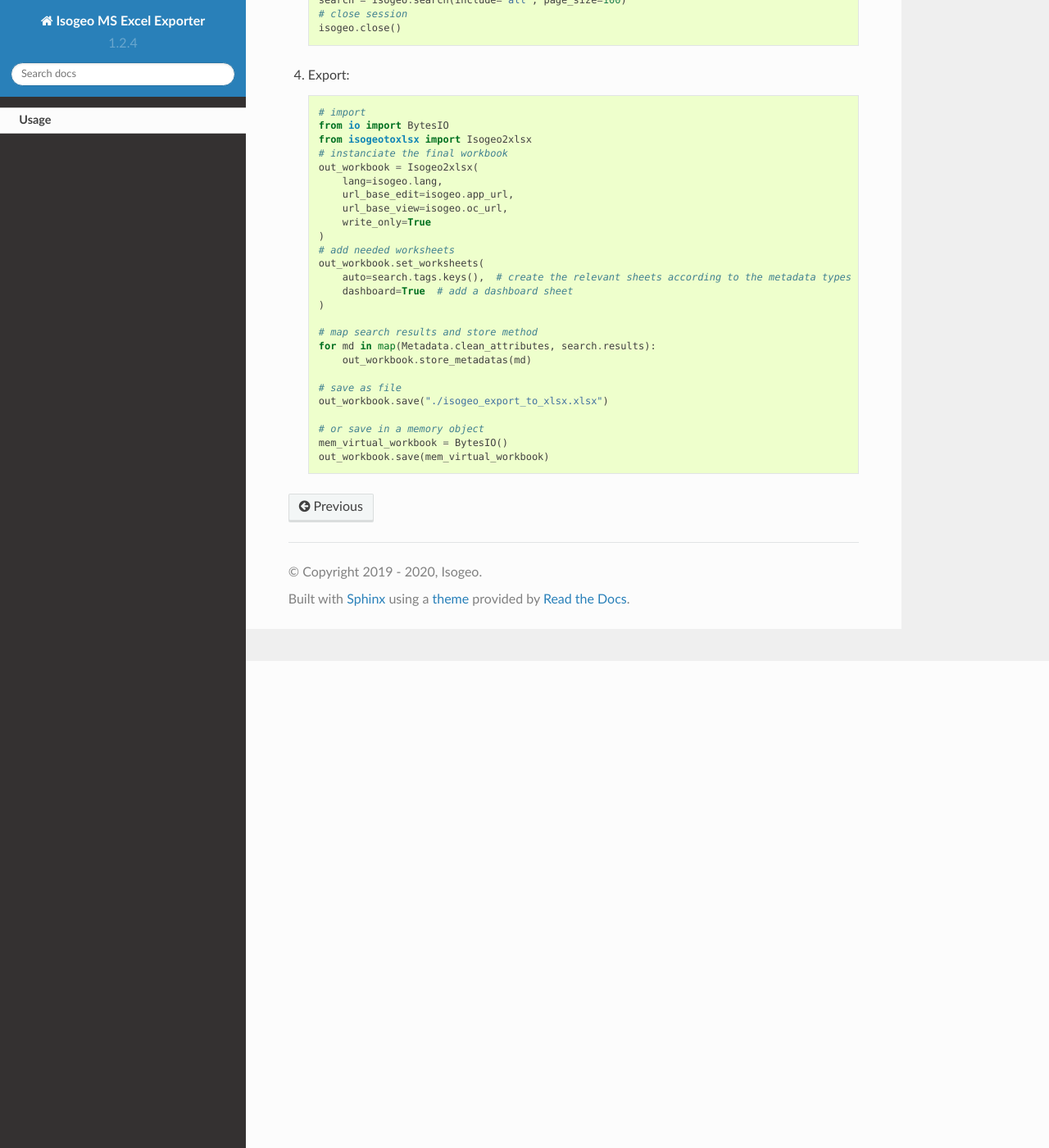
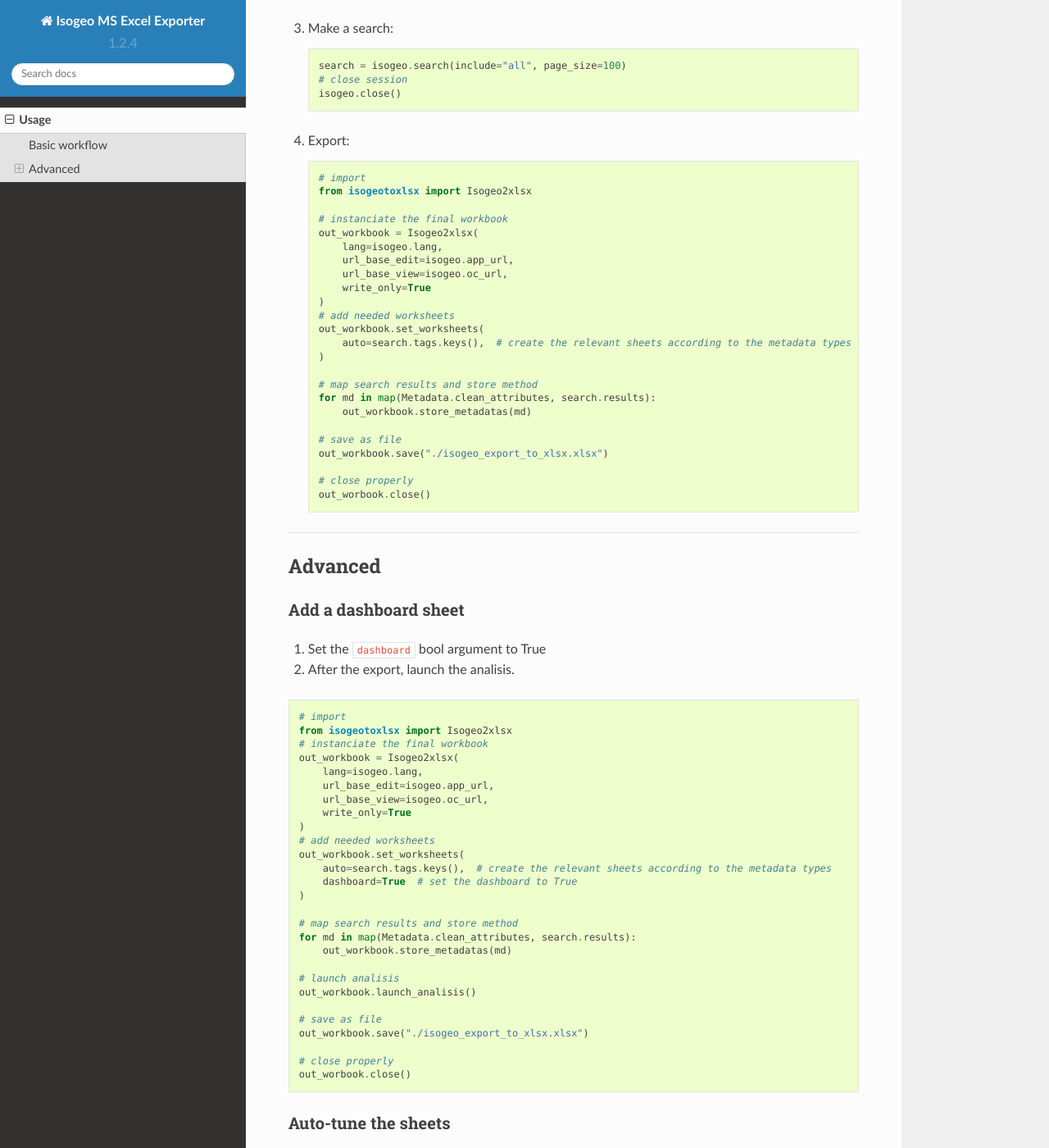
Before and after one commit to isogeo/export-xlsx-py, a Sphinx documentation site: the page built from docs/usage.md, in a window 1280 px wide and 1400 px high, scrolled down 594 px. Shown: the whole window at 82% size. Built offline with Sphinx 7.4.7 and the Read the Docs theme 2.0.0, drawn with Linux system fonts in a browser that asks for light colours; pages that are not in the unit, such as notebooks, are missing from menus; some of the changed text lies outside the part shown.

Commit message:
Docs - Add advanced usage

````diff
--- a/docs/usage.md
+++ b/docs/usage.md
@@ -1,6 +1,8 @@
 # Usage
 
-IsogeoToXlsx processes a [Isogeo Search as defined in the Isogeo Python SDK](https://isogeo-api-pysdk.readthedocs.io/en/latest/_apidoc/isogeo_pysdk.models.metadata_search.html).
+IsogeoToXlsx processes a [Isogeo Search as defined in the Isogeo Python SDK](https://isogeo-api-pysdk.readthedocs.io/en/latest/_apidoc/isogeo_pysdk.models.metadata_search.html). You need to perform an authenticated search before using the export package.
+
+## Basic workflow
 
 1. Store your secret as environment variables (using an `.env` file for example)
 2. Authenticate
@@ -55,7 +56,91 @@ IsogeoToXlsx processes a [Isogeo Search as defined in the Isogeo Python SDK](htt
     # save as file
     out_workbook.save("./isogeo_export_to_xlsx.xlsx")
 
-    # or save in a memory object
-    mem_virtual_workbook = BytesIO()
-    out_workbook.save(mem_virtual_workbook)
+    # close properly
+    out_worbook.close()
     ```
+
+---
+
+## Advanced
+
+### Add a dashboard sheet
+
+1. Set the `dashboard` bool argument to True
+2. After the export, launch the analisis.
+
+```python
+# import
+from isogeotoxlsx import Isogeo2xlsx
+# instanciate the final workbook
+out_workbook = Isogeo2xlsx(
+    lang=isogeo.lang,
+    url_base_edit=isogeo.app_url,
+    url_base_view=isogeo.oc_url,
+    write_only=True
+)
+# add needed worksheets
+out_workbook.set_worksheets(
+    auto=search.tags.keys(),  # create the relevant sheets according to the metadata types
+    dashboard=True  # set the dashboard to True
+)
+
+# map search results and store method
+for md in map(Metadata.clean_attributes, search.results):
+    out_workbook.store_metadatas(md)
+
+# launch analisis
+out_workbook.launch_analisis()
+
+# save as file
+out_workbook.save("./isogeo_export_to_xlsx.xlsx")
+
+# close properly
+out_worbook.close()
+```
+
+### Auto-tune the sheets
+
+After the export, launch the spreadsheets auto-tunning:
+
+```python
+# apply filters
+out_workbook.tunning_worksheets()
+```
+
+### Save the output as memory-like object
+
+For certain use cases (read-only filesystems, email's attachment...), it's preferable to not save the file on the OS and use it as memory-like object.
+
+```python
+# import
+from io import BytesIO
+from isogeotoxlsx import Isogeo2xlsx
+
+# instanciate the final workbook
+out_workbook = Isogeo2xlsx(
+    lang=isogeo.lang,
+    url_base_edit=isogeo.app_url,
+    url_base_view=isogeo.oc_url,
+    write_only=True
+)
+# add needed worksheets
+out_workbook.set_worksheets(
+    auto=search.tags.keys(),  # create the relevant sheets according to the metadata types
+)
+
+# map search results and store method
+for md in map(Metadata.clean_attributes, search.results):
+    out_workbook.store_metadatas(md)
+
+# or save in a memory object
+mem_virtual_workbook = BytesIO()
+out_workbook.save(mem_virtual_workbook)
+out_worbook.close()
+
+# DO YOUR STUFF
+
+# close properly
+mem_virtual_workbook.close()
+
+```
````
Also changed, not shown: other parts of docs/usage.md (+1 -2 lines).
